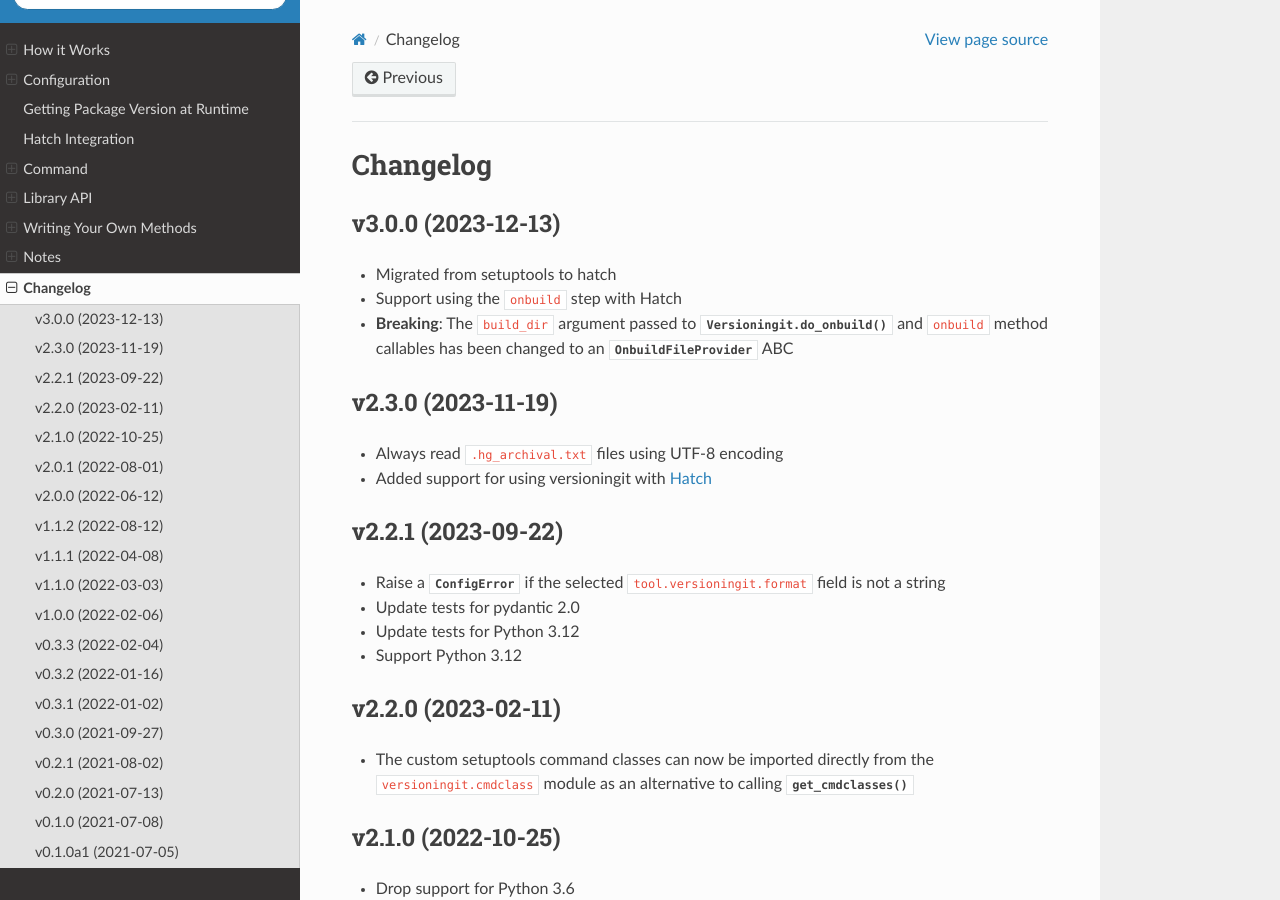
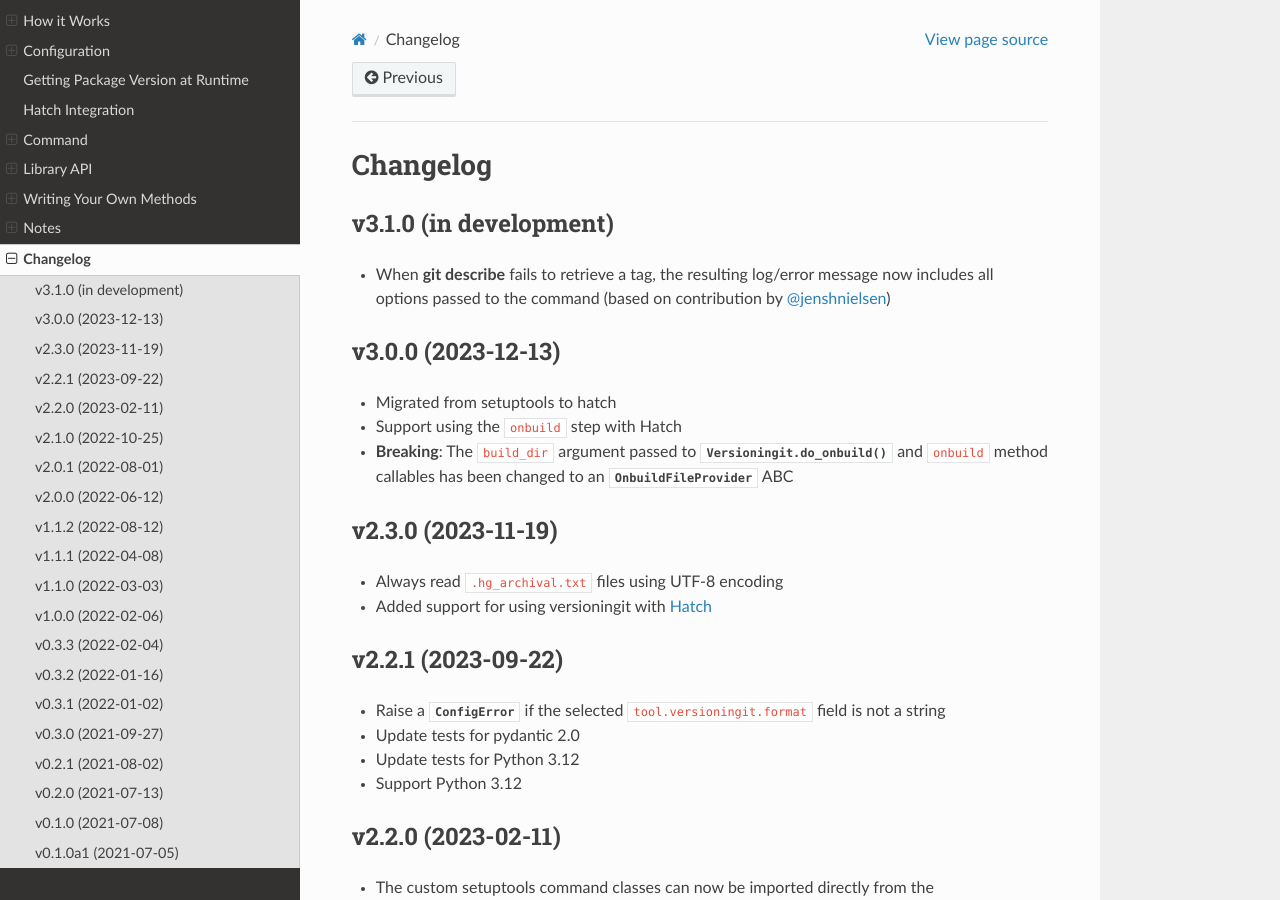
Before and after one commit to jwodder/versioningit, a Sphinx documentation site: the page built from docs/changelog.rst, in a window 1280 px wide and 900 px high. Built offline with Sphinx 7.4.7 and the Read the Docs theme 2.0.0, drawn with Linux system fonts in a browser that asks for light colours.

Commit message:
[skip ci] Update CHANGELOG

```diff
--- a/docs/changelog.rst
+++ b/docs/changelog.rst
@@ -2,6 +2,13 @@
 
 Changelog
 =========
+
+v3.1.0 (in development)
+-----------------------
+- When :command:`git describe` fails to retrieve a tag, the resulting log/error
+  message now includes all options passed to the command (based on contribution
+  by `@jenshnielsen <https://github.com/jenshnielsen>`_)
+
 
 v3.0.0 (2023-12-13)
 -------------------
--- a/src/versioningit/__init__.py
+++ b/src/versioningit/__init__.py
@@ -43,7 +43,7 @@ Visit <https://github.com/jwodder/versioningit> or
 <https://versioningit.rtfd.io> for more information.
 """
 
-__version__ = "3.0.0"
+__version__ = "3.1.0.dev1"
 __author__ = "John Thorvald Wodder II"
 __author_email__ = "versioningit@varonathe.org"
 __license__ = "MIT"
```
Also changed, not shown: CHANGELOG.md (+6 -0 lines).
